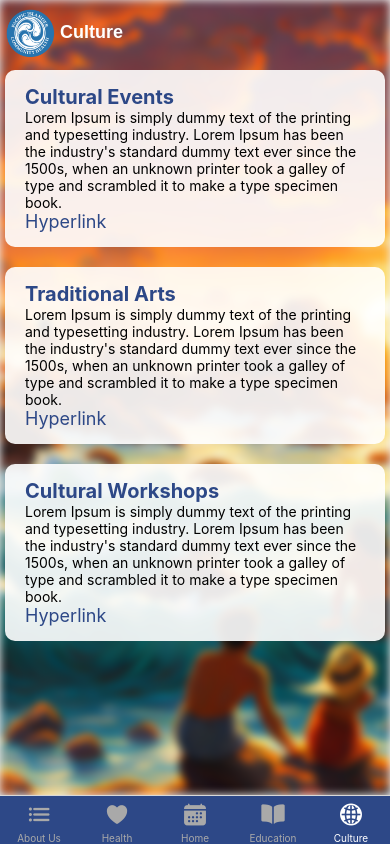
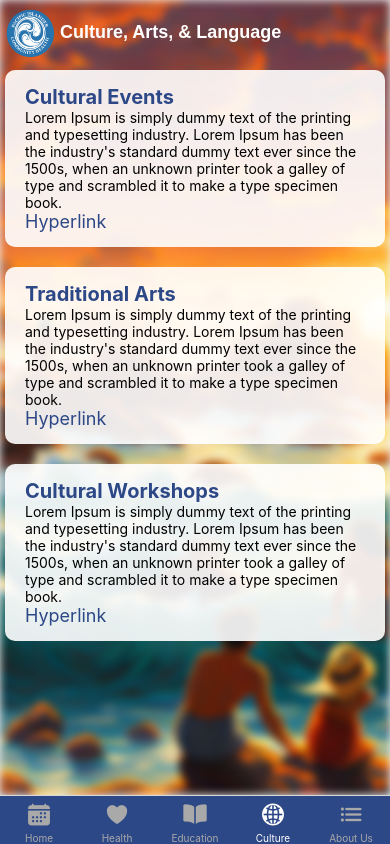
Before and after one commit to ntpotraz/PIC-Health-App, a React Native app: screen /Culture in a window 390 px wide. Built offline with nearby package versions, Linux system fonts and the light colour scheme.

Commit message:
Switched menu bar order, Updated Title of Culture page

```diff
--- a/App.js
+++ b/App.js
@@ -42,11 +42,11 @@ export default function App() {
           }
         })}
       >
-        <Tab.Screen name="About Us" component={HomeScreen} />
+        <Tab.Screen name="Home" component={CalendarScreen} />
         <Tab.Screen name="Health" component={HealthScreen} />
-        <Tab.Screen name="Home" component={CalendarScreen} />
         <Tab.Screen name="Education" component={EducationScreen} />
         <Tab.Screen name="Culture" component={CultureScreen} />
+        <Tab.Screen name="About Us" component={HomeScreen} />
       </Tab.Navigator>
     </NavigationContainer>
   );
--- a/screens/CultureScreen.jsx
+++ b/screens/CultureScreen.jsx
@@ -12,7 +12,7 @@ export default function CultureScreen() {
         style={styles.image}
         blurRadius={4}
       >
-        <Header title="Culture"/>
+        <Header title="Culture, Arts, & Language"/>
         <ScrollView>
           <View style={{ flex: 1, margin: 5, borderRadius: 10 }}>
 
```
